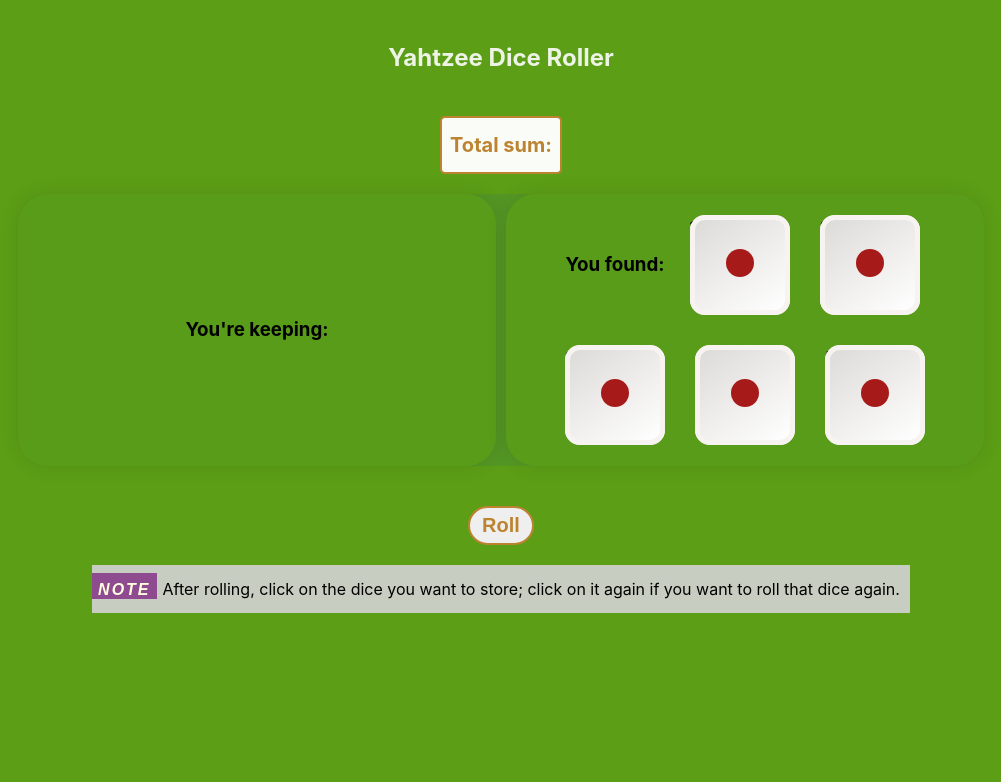
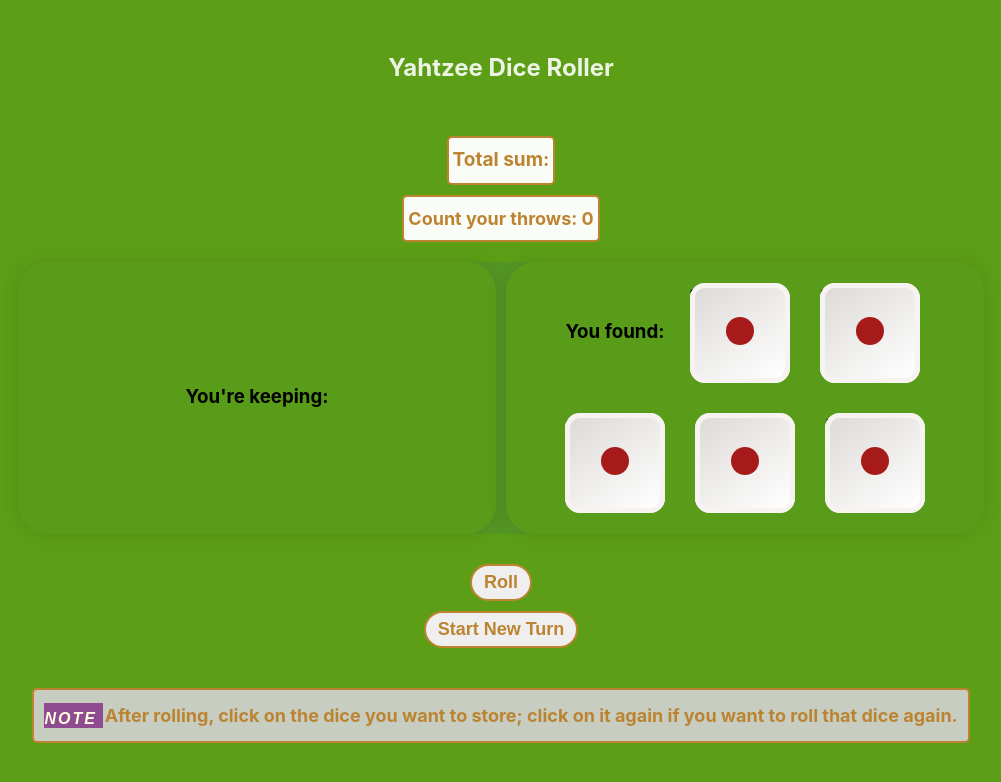
Before and after one commit to MaryRinaldi/Yahtzee_Dicee, a React (Vite) app in the folder client/: page / in a window 1280 px wide. Shown: the top 782 px of the page, without its empty margins (144-1145 px from the left). Built offline with nearby package versions, Linux system fonts and the light colour scheme.

Commit message:
new functionalities added

```diff
--- a/client/src/App.css
+++ b/client/src/App.css
@@ -29,8 +29,8 @@
   place-items: center;
   width: auto;
   justify-content: center;
-  margin-bottom: 40px;
-  margin-top: 40px;
+  margin-bottom: 30px;
+  margin-top: 50px;
 }
 
 .result {
@@ -39,21 +39,15 @@
   place-items: center;
   width: auto;
   justify-content: center;
-  margin-bottom: 20px;
+  margin-bottom: 10px;
+  margin-top: 20px;
   border: 2px solid #bc8431;
   background-color: rgba(255, 255, 255, 0.97);
-  padding: 12px 8px;
+  padding: 8px 4px;
   border-radius: 5px;
-  font-size: 20px;
+  font-size: 19px;
   font-weight:700;
-  transition: 1s;
 }
-.result:hover{
-  color: #fff;
-  background-color: #bc8431;
-  border-color: #646cff;
-}
-
 
 .App {
   position: relative;
@@ -65,20 +59,53 @@
   }
 
 
-.roll{
+p {
+  color: #bc8431;
+  display: flex;
+  place-items: center;
+  width: auto;
+  justify-content: center;
+  margin-bottom: 20px;
+  border: 2px solid #bc8431;
+  background-color: rgba(255, 255, 255, 0.97);
+  padding: 8px 4px;
+  border-radius: 5px;
+  font-size: 18px;
+  font-weight:700;
+}
+
+.roll {
   cursor: pointer;
   color: #bc8431;
-  margin-top: 40px;
-  margin-bottom: 20px;
+  margin-top: 30px;
+  margin-bottom: 10px;
   padding: 6px 12px;
   border-radius: 50px;
-  font-size: 20px;
-  font-weight:700;
+  font-size: 18px;
+  font-weight:600;
+  border: 2px solid #bc8431;
+  transition: 1s;
+}
+
+.newTurn  {
+  cursor: pointer;
+  color: #bc8431;
+  margin-bottom: 40px;
+  padding: 6px 12px;
+  border-radius: 50px;
+  font-size: 18px;
+  font-weight:600;
   border: 2px solid #bc8431;
   transition: 1s;
 }
 
 .roll:hover{
+  color: #fff;
+  background-color: #bc8431;
+  border-color: #646cff;
+}
+
+.newTurn:hover{
   color: #fff;
   background-color: #bc8431;
   border-color: #646cff;
@@ -107,6 +134,7 @@
   letter-spacing: 2px;
   color: lightyellow;
   background-color: rgba(138, 61, 139, 0.9);
-  padding: 8px 6px 1px 6px;
-  margin-right: 6px;
+  padding: 8px 6px 1px 8px;
+  margin-right: 10px;
+  margin-left: 2px;
   }
--- a/client/src/App.jsx
+++ b/client/src/App.jsx
@@ -20,10 +20,11 @@
   const roll = useRef();
   const [totalSum, setTotalSum] = useState(0);
   const hasDiceInContainer = keptDice.includes(false)
+  const [throwCount, setThrowCount] = useState(0);
 
   const randomDice = () => {
+    setThrowCount(prevCount => prevCount +1);
     setSum(0);
-    setShowSum(false);
     const newDiceValues = diceValues.map((value, index) => {
       if (!keptDice[index]) {
         return rollDice({diceNumber: index + 1, setDiceStyles, diceValues, keptDice});
@@ -34,7 +35,9 @@
     const totalSum = newDiceValues.reduce((a, b) => a + b, 0);
     console.log(`Result: ${newDiceValues.join(', ')}`);
     console.log(`Sum: ${totalSum}`);
-    setTotalSum(totalSum);
+    setTimeout(() => {
+      setTotalSum(totalSum);
+      setShowSum(true)}, 1200);
     fetch('http://localhost:5000/api/save-dice', {
       method: 'POST',
       headers: {
@@ -59,7 +62,13 @@
     .catch((error) => console.error('Error:', error));
   };
 
-
+  const startNewTurn = () => {
+    setThrowCount(0);
+    setKeptDice([false, false, false, false, false,]);
+    setDiceValues([1, 2, 3, 4, 5]);
+    setTotalSum(0);
+    setShowSum(false);
+  };
 
   const handleDiceClick = (diceNumber) => {
     console.log(`Clicked on die ${diceNumber}, which displays num ${diceValues[diceNumber - 1]}`);
@@ -86,6 +95,7 @@
     <div className='App'>
       <h2>Yahtzee Dice Roller</h2>
       <h3 className='result'> Total sum: {showSum ? totalSum : ''}</h3>
+      <p>Count your throws: {throwCount}</p>
       <div className='wrapper'>
       <div className="keptDice">
   <h3>You're keeping:</h3>
@@ -120,9 +130,8 @@
 </div>
       </div>
       <button className='roll' ref={roll} onClick={randomDice} disabled={!hasDiceInContainer}> Roll </button>
+      <button className='newTurn' onClick={startNewTurn}>Start New Turn</button>
 <p className="Note">After rolling, click on the dice you want to store; click on it again if you want to roll that dice again.</p>
-
 </div>
-
   );
 };
```
